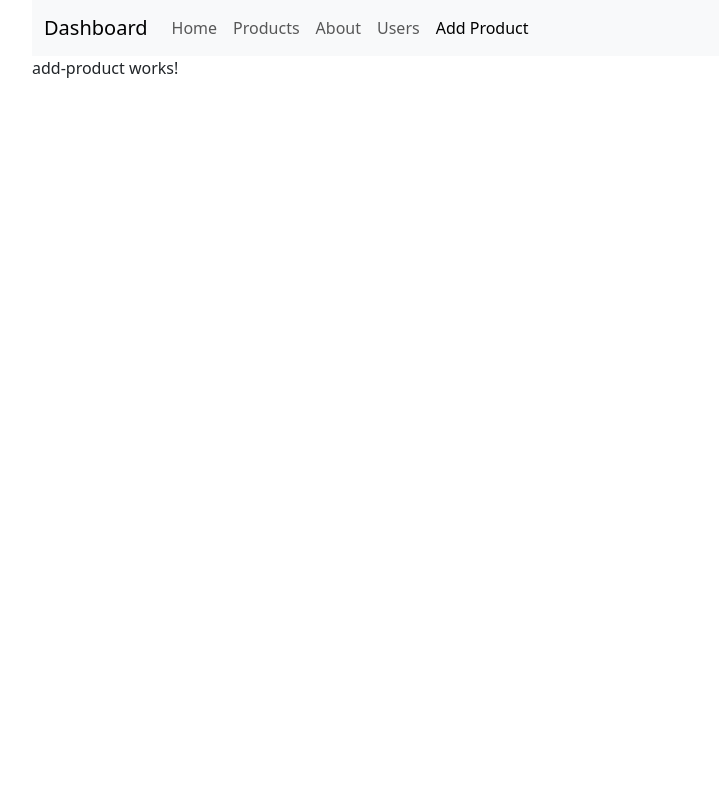
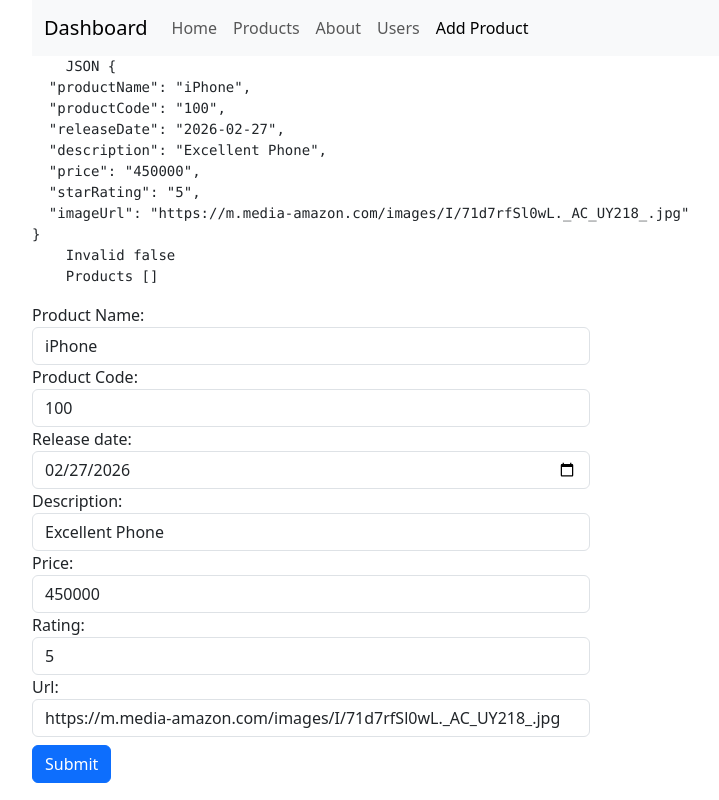
Before and after one commit to programmingwithharsh/angular21Feb26, an Angular app: page /addproduct in a window 1280 px wide. Shown: the whole page, without its empty margins (50-769 px from the left). Built offline with nearby package versions, Linux system fonts and the light colour scheme.

Commit message:
Added Localstorage

```diff
--- a/src/app/add-product/add-product.html
+++ b/src/app/add-product/add-product.html
@@ -1 +1,100 @@
-<p>add-product works!</p>
+<pre>
+    JSON {{ productForm.value | json }}
+    Invalid {{ productForm.invalid | json }}
+    Products {{ products | json }}
+</pre>
+
+<div class="col-6">
+    <form [formGroup]="productForm" (ngSubmit)="onSubmit()">
+        <div class="form-group">
+            <label>Product Name:</label>
+            <input type="text" formControlName="productName" class="form-control">
+            <small *ngIf="productForm.get('productName')?.invalid && productForm.get('productName')?.touched">
+                * Required
+            </small>
+        </div>
+        <div class="form-group">
+            <label>Product Code:</label>
+            <input type="text" formControlName="productCode" class="form-control">
+            <small *ngIf="productForm.get('productCode')?.invalid && productForm.get('productCode')?.touched">
+                * Required
+            </small>
+        </div>
+        <div class="form-group">
+            <label>Release date:</label>
+            <input type="date" formControlName="releaseDate" class="form-control">
+        </div>
+        <div class="form-group">
+            <label>Description:</label>
+            <input type="text" formControlName="description" class="form-control">
+        </div>
+        <div class="form-group">
+            <label>Price:</label>
+            <input type="text" formControlName="price" class="form-control">
+        </div>
+        <div class="form-group">
+            <label>Rating:</label>
+            <input type="text" formControlName="starRating" class="form-control">
+        </div>
+        <div class="form-group">
+            <label>Url:</label>
+            <input type="text" formControlName="imageUrl" class="form-control">
+        </div>
+        <div class="form-group">
+            <input type="submit" [disabled]="productForm.invalid" class="btn btn-primary mt-2">
+        </div>
+    </form>
+</div>
+
+<div class="table-responsive">
+    <table class="table table-striped table-hover table-bordered" *ngIf="products && products.length">
+        <thead>
+            <tr>
+                <th></th>
+                <th>Product Name</th>
+                <th>Product Code</th>
+                <th>Release Date</th>
+                <th>Description</th>
+                <th>Price</th>
+                <th>Rating</th>
+            </tr>
+        </thead>
+        <tbody *ngFor="let product of products">
+            <tr>
+                <td><img [src]="product.imageUrl" width="50" height="50" /></td>
+                <td>{{ product.productName }}</td>
+                <td>{{ product.productCode}}</td>
+                <td>{{ product.releaseDate }}</td>
+                <td>{{ product.description }}</td>
+                <td>{{ product.price }}</td>
+                <td>{{ product.starRating}} </td>
+                <td>
+                    <button type="button" class="btn btn-link" data-bs-toggle="modal" data-bs-target="#deleteModal">
+                        Delete
+                    </button>
+                </td>
+            </tr>
+        </tbody>
+    </table>
+
+
+
+    <!-- Modal -->
+    <div class="modal fade" id="deleteModal" tabindex="-1" aria-labelledby="deleteModalLabel" aria-hidden="true">
+        <div class="modal-dialog">
+            <div class="modal-content">
+                <div class="modal-header">
+                    <h1 class="modal-title fs-5" id="deleteModalLabel">Modal title</h1>
+                    <button type="button" class="btn-close" data-bs-dismiss="modal" aria-label="Close"></button>
+                </div>
+                <div class="modal-body">
+                    Lorem, ipsum dolor sit amet consectetur adipisicing elit. Id hic, nulla nostrum quisquam animi quo
+                    fugit a obcaecati eos veritatis sunt dolorem nam magni aliquam. Quos nam doloremque neque eveniet.
+                </div>
+                <div class="modal-footer">
+                    <button type="button" class="btn btn-primary">OK</button>
+                    <button type="button" class="btn btn-secondary" data-bs-dismiss="modal">Cancel</button>
+                </div>
+            </div>
+        </div>
+    </div>
--- a/src/app/add-product/add-product.scss
+++ b/src/app/add-product/add-product.scss
@@ -0,0 +1,4 @@
+small {
+  color: red;
+  font-size: 12px;
+}
--- a/src/app/add-product/add-product.ts
+++ b/src/app/add-product/add-product.ts
@@ -1,11 +1,72 @@
-import { Component } from '@angular/core';
+import { Component, OnInit } from '@angular/core';
+import { FormBuilder, FormGroup, ReactiveFormsModule, Validators } from '@angular/forms';
+import { CommonModule } from '@angular/common';
 
 @Component({
   selector: 'app-add-product',
-  imports: [],
+  imports: [CommonModule, ReactiveFormsModule],
   templateUrl: './add-product.html',
   styleUrl: './add-product.scss',
 })
-export class AddProduct {
+export class AddProduct implements OnInit {
+  productForm!: FormGroup;
+  products: any[] = [];
 
+  constructor(private fb: FormBuilder) {
+
+  }
+
+  ngOnInit(): void {
+    this.productForm = this.fb.group({
+      productName: ['iPhone', Validators.required],
+      productCode: ['100', Validators.required],
+      releaseDate: ['2026-02-27', Validators.required],
+      description: ['Excellent Phone', Validators.required],
+      price: ['450000', Validators.required],
+      starRating: ['5', Validators.required],
+      imageUrl: ['https://m.media-amazon.com/images/I/71d7rfSl0wL._AC_UY218_.jpg'],
+    })
+    // load data from localstorage
+    const savedProducts = localStorage.getItem("products");
+
+    // JSON.parse - convert string into object
+    this.products = savedProducts ? JSON.parse(savedProducts) : [];
+  }
+
+  onSubmit() {
+
+    /*
+    let username = "Sushma"; // string
+    let interests: any = ["Reading books", "Work out", "Listening Music", "Cooking"]; // array
+    let birth: any = { // object
+      year: 2000,
+      place: "Karnatka"
+    };
+
+    // store data in local storage
+    localStorage.setItem("username", username);
+    localStorage.setItem("interests", interests);
+    localStorage.setItem("birth", JSON.stringify(birth)); // store object
+
+    // get data from localstorage
+    console.log(localStorage.getItem("username"));
+    console.log(localStorage.getItem("interests"));
+    console.log(localStorage.getItem("birth"));
+
+    let data: any = localStorage.getItem("birth");
+    console.log(JSON.parse(data));
+    */
+
+    if (this.productForm.valid) {
+      alert("Form is submitted");
+      // console.log(this.productForm.value);
+      const newProduct = {
+        productId: Number(new Date()),
+        ...this.productForm.value
+      }
+      debugger
+      this.products.push(newProduct);
+      localStorage.setItem("products", JSON.stringify(this.products)); // store object
+    }
+  }
 }
```
